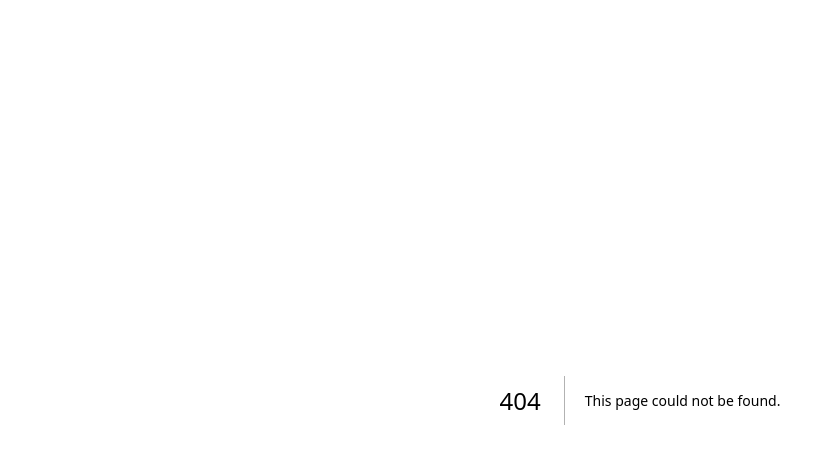
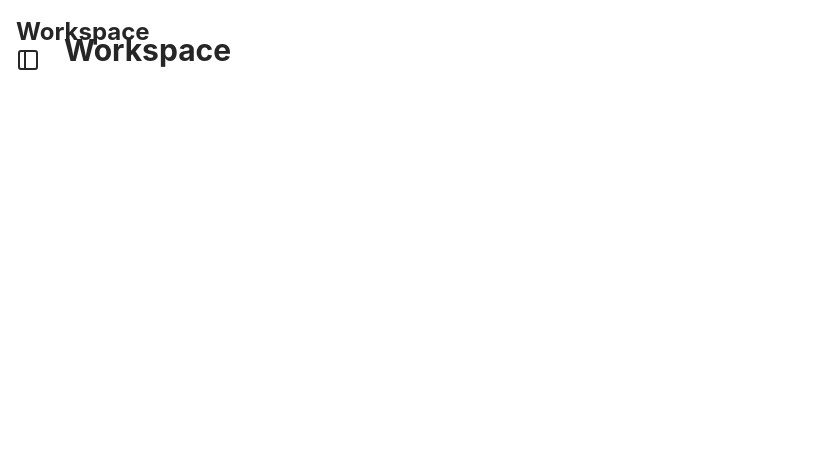
Before and after one commit to amitKhayargoli/Flowtion, a Next.js app: page /workspace in a window 1280 px wide. Before the commit this address had no page. Shown: the top 464 px of the page, without its empty margins (0-826 px from the left). Built offline with nearby package versions, Linux system fonts and the light colour scheme.

Commit message:
workspace

```diff
--- /dev/null
+++ b/src/app/(main)/workspace/page.tsx
@@ -0,0 +1,13 @@
+import React from 'react';
+import Sidebar from './Sidebar';
+export default async function WorkspacePage() {
+  return (
+    <div className="flex h-screen w-screen">
+      <main className="flex-1 h-full overflow-y-auto">
+        <div className="flex flex-col gap-4 p-8">
+          <h1 className="text-3xl font-bold">Workspace</h1>
+        </div>
+      </main>
+    </div>
+  );
+}
```
